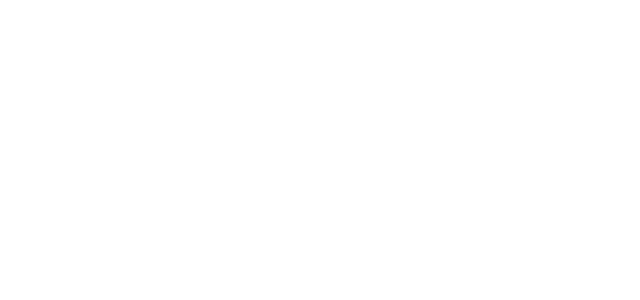
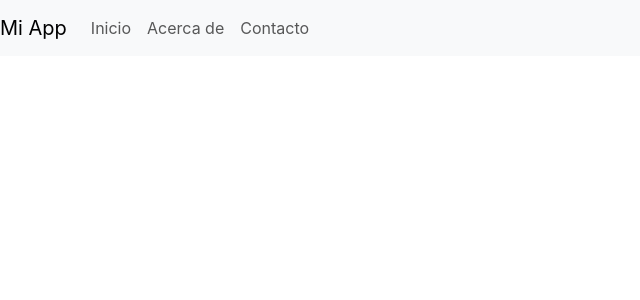
Before and after one commit to Spooicrab/Preentrega1, a React (Create React App) app: page / in a window 1280 px wide. Shown: the top 300 px of the page, without its empty margins (0-640 px from the left). Built offline with nearby package versions, Linux system fonts and the light colour scheme.

Commit message:
BOOSTRAP FUNCIONA!!11!!1111!

```diff
--- a/package.json
+++ b/package.json
@@ -8,6 +8,7 @@
     "@testing-library/user-event": "^13.5.0",
     "bootstrap": "^5.3.0",
     "react": "^18.2.0",
+    "react-bootstrap": "^2.7.4",
     "react-dom": "^18.2.0",
     "react-scripts": "5.0.1",
     "web-vitals": "^2.1.4"
--- a/src/App.js
+++ b/src/App.js
@@ -1,12 +1,12 @@
 import { Component } from "react";
 import "./App.css";
-import navbar from "./Components/navbar/navbar";
+import NavPrueba from "./Components/navbar/navbar";
 
 class App extends Component {
   render() {
     return (
       <div className="App">
-        <navbar />
+        <NavPrueba />
       </div>
     );
   }
--- a/src/Components/navbar/navbar.js
+++ b/src/Components/navbar/navbar.js
@@ -1,50 +1,21 @@
 import React from "react";
+import { Navbar, Nav } from "react-bootstrap";
+import "bootstrap/dist/css/bootstrap.min.css";
 
-const navbar = () => {
+function NavPrueba() {
   return (
-    <section>
-      <nav class="navbar navbar-expand-lg bg-body-tertiary">
-        <div class="container-fluid">
-          <a class="navbar-brand" href="#">
-            Navbar
-          </a>
-          <button
-            class="navbar-toggler"
-            type="button"
-            data-bs-toggle="collapse"
-            data-bs-target="#navbarNav"
-            aria-controls="navbarNav"
-            aria-expanded="false"
-            aria-label="Toggle navigation"
-          >
-            <span class="navbar-toggler-icon"></span>
-          </button>
-          <div class="collapse navbar-collapse" id="navbarNav">
-            <ul class="navbar-nav">
-              <li class="nav-item">
-                <a class="nav-link active" aria-current="page" href="#">
-                  Home
-                </a>
-              </li>
-              <li class="nav-item">
-                <a class="nav-link" href="#">
-                  Features
-                </a>
-              </li>
-              <li class="nav-item">
-                <a class="nav-link" href="#">
-                  Pricing
-                </a>
-              </li>
-              <li class="nav-item">
-                <a class="nav-link disabled">Disabled</a>
-              </li>
-            </ul>
-          </div>
-        </div>
-      </nav>
-    </section>
+    <Navbar bg="light" expand="lg">
+      <Navbar.Brand href="#home">Mi App</Navbar.Brand>
+      <Navbar.Toggle aria-controls="basic-navbar-nav" />
+      <Navbar.Collapse id="basic-navbar-nav">
+        <Nav className="ml-auto">
+          <Nav.Link href="#home">Inicio</Nav.Link>
+          <Nav.Link href="#about">Acerca de</Nav.Link>
+          <Nav.Link href="#contact">Contacto</Nav.Link>
+        </Nav>
+      </Navbar.Collapse>
+    </Navbar>
   );
-};
+}
 
-export default navbar;
+export default NavPrueba;
--- a/src/index.js
+++ b/src/index.js
@@ -1,4 +1,5 @@
 import React from "react";
+import "bootstrap/dist/css/bootstrap.min.css";
 import ReactDOM from "react-dom/client";
 import "./index.css";
 import App from "./App";
```
Also changed, not shown: 1 other file (tests, documents, lock files or other folders).
